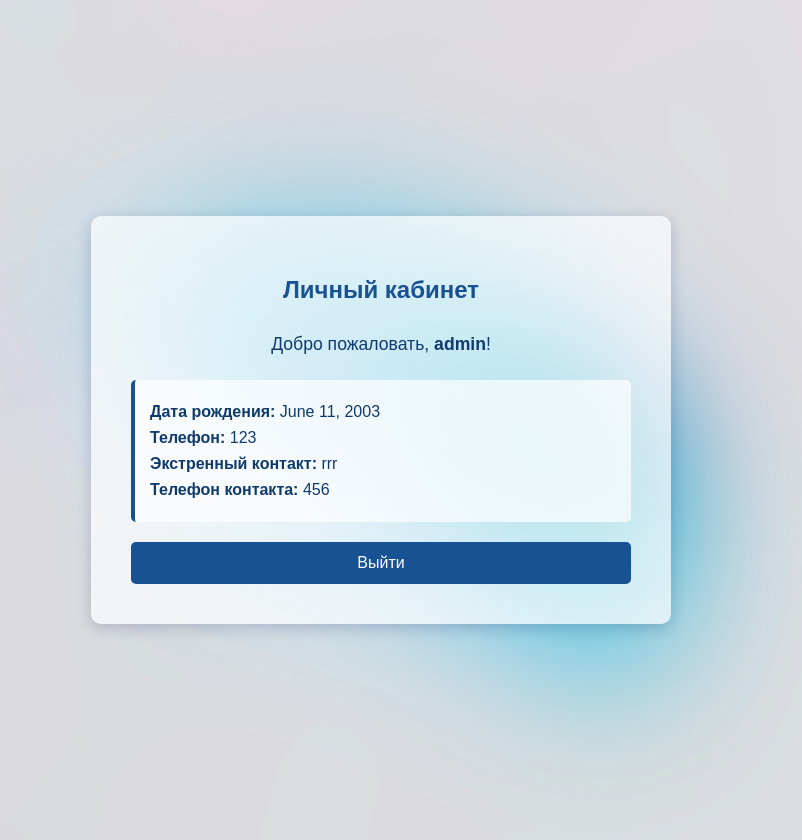
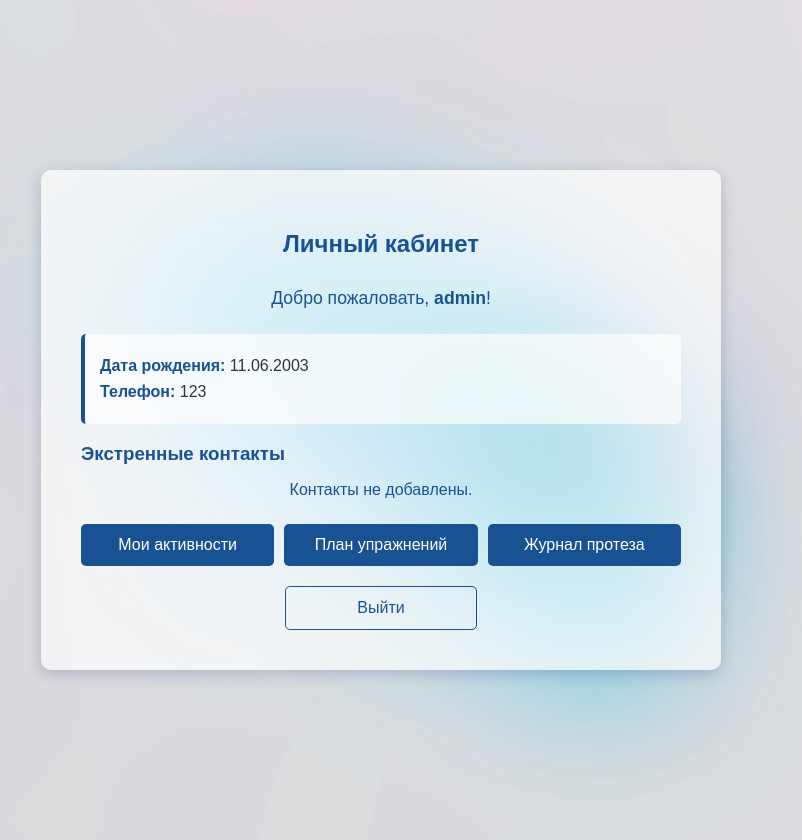
Before and after one commit to yulini-g/VitalStep, a Django app: page /profile/ in a window 1280 px wide. Shown: the whole page, without its empty margins (259-1061 px from the left). Run offline with Django 5.2, Linux system fonts and the light colour scheme; a user stored in the database is signed in; data comes from the database, SQL or seed files in the repository; both versions use the stored data as it was after the commit; data that the repository does not hold is empty.

Commit message:
added: working with emergency contacts; patient activity page; European date format fixed: profile page display; error if the profile is not filled out

```diff
--- a/patients/models.py
+++ b/patients/models.py
@@ -78,6 +78,11 @@ class Activity(models.Model):
     notes = models.TextField(blank=True, null=True, verbose_name='Заметки')
 
     class Meta:
+        verbose_name = 'Активность'
+        verbose_name_plural = 'Активности'
+        ordering = ['-date']
+
+    class Meta:
         ordering = ['-date']
 
     def __str__(self):
--- a/patients/templates/patients/profile.html
+++ b/patients/templates/patients/profile.html
@@ -25,7 +25,7 @@
             padding: 40px;
             border-radius: 10px;
             box-shadow: 0 4px 15px rgba(9, 1, 79, 0.183);
-            width: 500px;
+            width: 600px;
             max-width: 100%;
         }
         h2 {
@@ -35,7 +35,7 @@
         }
         .welcome {
             text-align: center;
-            color: #0e3a6e;
+            color: #195293;
             margin-bottom: 25px;
             font-size: 1.1em;
         }
@@ -48,28 +48,54 @@
         }
         .info p {
             margin: 8px 0;
-            color: #0e3a6e;
+            color: #333;
         }
         .info strong {
-            color: #0e3a6e;
+            color: #195293;
+        }
+        .contacts {
+            margin-bottom: 25px;
+        }
+        .contact-item {
+            padding: 10px;
+            background: rgba(255, 255, 255, 0.5);
+            border-radius: 5px;
+            margin-bottom: 8px;
+            color: #333;
+        }
+        .nav {
+            display: flex;
+            flex-wrap: wrap;
+            gap: 10px;
+            margin-top: 20px;
         }
         .btn {
-            display: block;
+            display: inline-block;
             text-align: center;
-            padding: 12px;
+            padding: 12px 20px;
             background: #195293;
             color: white;
             text-decoration: none;
             border-radius: 5px;
-            margin-top: 20px;
             transition: background 0.3s;
+            flex: 1;
+            min-width: 150px;
         }
         .btn:hover {
             background: #0e3a6e;
         }
+        .btn-outline {
+            background: transparent;
+            border: 1px solid #195293;
+            color: #195293;
+        }
+        .btn-outline:hover {
+            background: #195293;
+            color: white;
+        }
         .notice {
             text-align: center;
-            color: #0e3a6e;
+            color: #195293;
             font-style: normal;
         }
     </style>
@@ -81,16 +107,34 @@
 
         {% if patient_profile %}
             <div class="info">
-                <p><strong>Дата рождения:</strong> {{ patient_profile.date_of_birth }}</p>
+                <p><strong>Дата рождения:</strong> {{ patient_profile.date_of_birth|date:'d.m.Y' }}</p>
                 <p><strong>Телефон:</strong> {{ patient_profile.phone }}</p>
-                <p><strong>Экстренный контакт:</strong> {{ patient_profile.emergency_contact_name }}</p>
-                <p><strong>Телефон контакта:</strong> {{ patient_profile.emergency_contact_phone }}</p>
+            </div>
+
+            <h3 style="color: #195293; margin-bottom: 10px;">Экстренные контакты</h3>
+            <div class="contacts">
+                {% for contact in emergency_contacts %}
+                    <div class="contact-item">
+                        <strong>{{ contact.name }}</strong> — {{ contact.phone }}
+                        {% if contact.relation %}({{ contact.relation }}){% endif %}
+                    </div>
+                {% empty %}
+                    <p class="notice">Контакты не добавлены.</p>
+                {% endfor %}
             </div>
         {% else %}
             <p class="notice">Профиль пациента ещё не заполнен. Обратитесь к врачу.</p>
         {% endif %}
 
-        <a href="{% url 'logout' %}" class="btn">Выйти</a>
+        <div class="nav">
+            <a href="{% url 'activities' %}" class="btn">Мои активности</a>
+            <a href="{% url 'plan' %}" class="btn">План упражнений</a>
+            <a href="{% url 'prosthesis' %}" class="btn">Журнал протеза</a>
+        </div>
+
+        <div style="text-align: center; margin-top: 20px;">
+            <a href="{% url 'logout' %}" class="btn btn-outline">Выйти</a>
+        </div>
     </div>
 </body>
 </html>
--- a/patients/urls.py
+++ b/patients/urls.py
@@ -7,4 +7,7 @@ urlpatterns = [
     path('login/', auth_views.LoginView.as_view(template_name='patients/login.html'), name='login'),
     path('logout/', auth_views.LogoutView.as_view(), name='logout'),
     path('profile/', views.profile, name='profile'),
+    path('activities/', views.activities, name='activities'),
+    path('plan/', views.plan, name='plan'),
+    path('prosthesis/', views.prosthesis, name='prosthesis'),
 ]
--- a/patients/views.py
+++ b/patients/views.py
@@ -1,6 +1,7 @@
 from django.shortcuts import render, redirect
 from django.contrib.auth.decorators import login_required
-from .models import PatientProfile
+from .models import PatientProfile, Activity, EmergencyContact
+from .forms import ActivityForm
 
 def home(request):
     return render(request, 'patients/home.html')
@@ -9,6 +10,43 @@ def home(request):
 def profile(request):
     try:
         patient_profile = request.user.patient_profile
+        emergency_contacts = patient_profile.emergency_contacts.all()
     except PatientProfile.DoesNotExist:
         patient_profile = None
-    return render(request, 'patients/profile.html', {'patient_profile': patient_profile})
+        emergency_contacts = []
+    return render(request, 'patients/profile.html', {
+        'patient_profile': patient_profile,
+        'emergency_contacts': emergency_contacts,
+    })
+
+@login_required
+def activities(request):
+    try:
+        patient_profile = request.user.patient_profile
+    except PatientProfile.DoesNotExist:
+        patient_profile = None
+
+    if request.method == 'POST':
+        form = ActivityForm(request.POST)
+        if form.is_valid():
+            activity = form.save(commit=False)
+            activity.patient = patient_profile
+            activity.save()
+            return redirect('activities')
+    else:
+        form = ActivityForm()
+
+    activities_list = Activity.objects.filter(patient=patient_profile)
+
+    return render(request, 'patients/activities.html', {
+        'form': form,
+        'activities_list': activities_list,
+    })
+
+@login_required
+def plan(request):
+    return render(request, 'patients/plan.html')
+
+@login_required
+def prosthesis(request):
+    return render(request, 'patients/prosthesis.html')
```
Also changed, not shown: patients/forms.py (added, +11 -0 lines), patients/templates/patients/activities.html (added, +111 -0 lines), patients/templates/patients/plan.html (added, +12 -0 lines), patients/templates/patients/prosthesis.html (added, +12 -0 lines), vitalstep/settings.py (+5 -6 lines), db.sqlite3.
